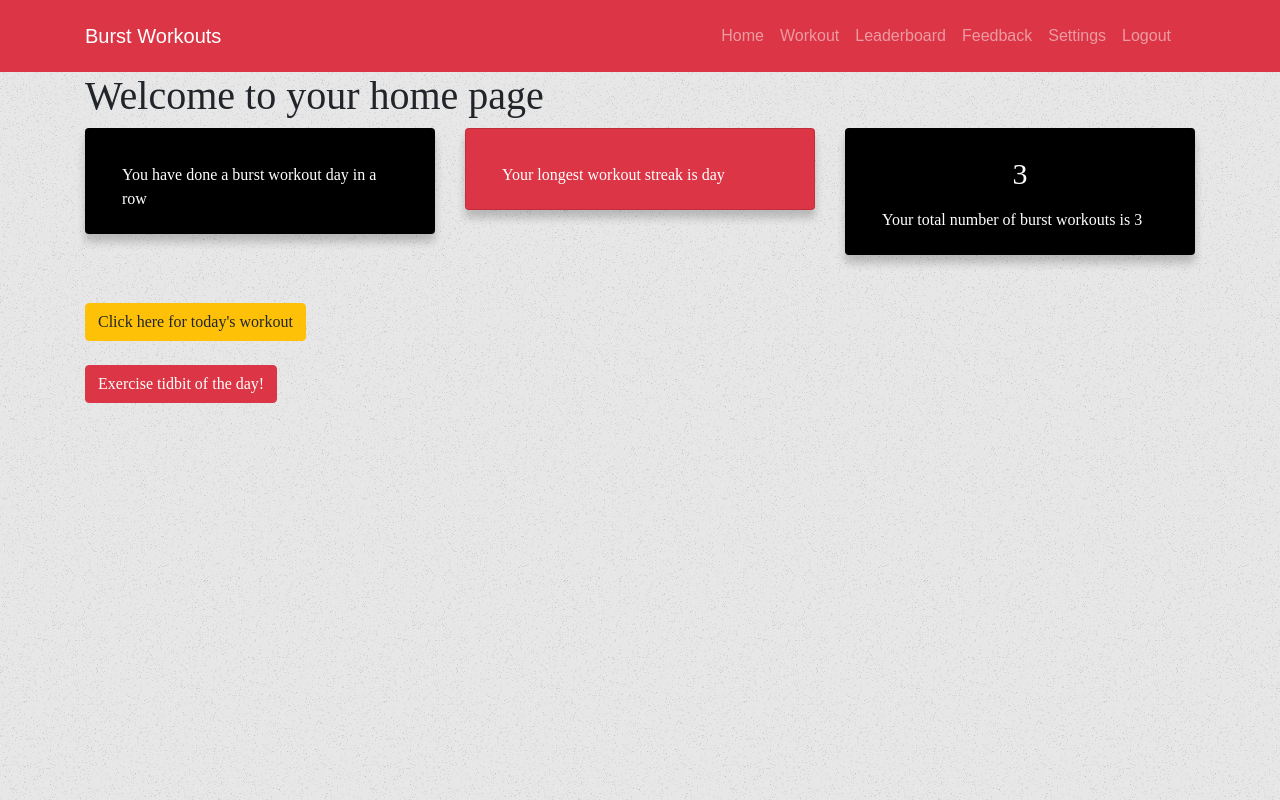
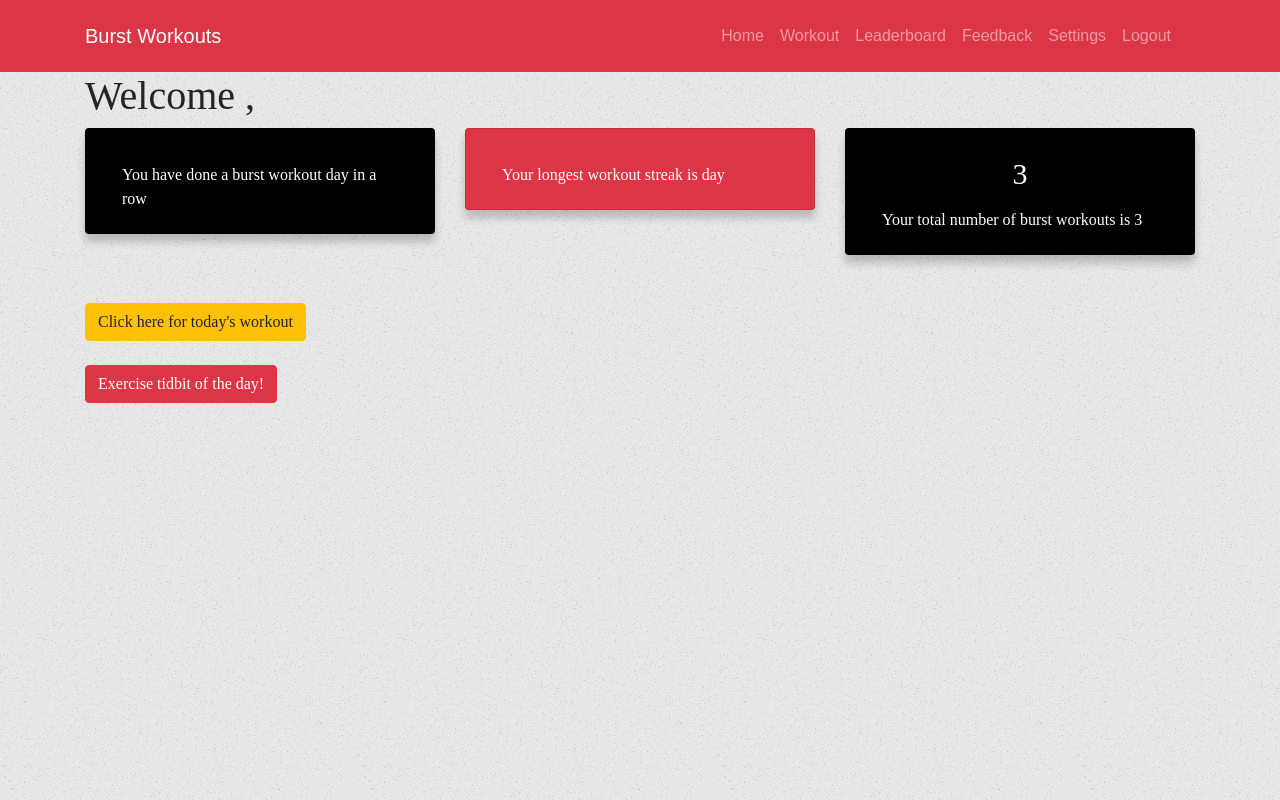
Before and after one commit to clarktyra/burst-workouts, a React (Create React App) app in the folder client/: page /home in a window 1280 px wide. Built offline with nearby package versions, Linux system fonts and the light colour scheme; no server answers; sample sign-in values are in the browser's storage.

Commit message:
shortened welcome

```diff
--- a/client/src/pages/Home.js
+++ b/client/src/pages/Home.js
@@ -53,7 +53,7 @@ class Home extends Component {
       <div>
 
         <div class="container">
-        <h1>Welcome {this.state.username} to your home page</h1>
+        <h1>Welcome {this.state.username},</h1>
           <div class="row">
             <div class="col-sm">
               <Card id="first-card" className="card">
```
